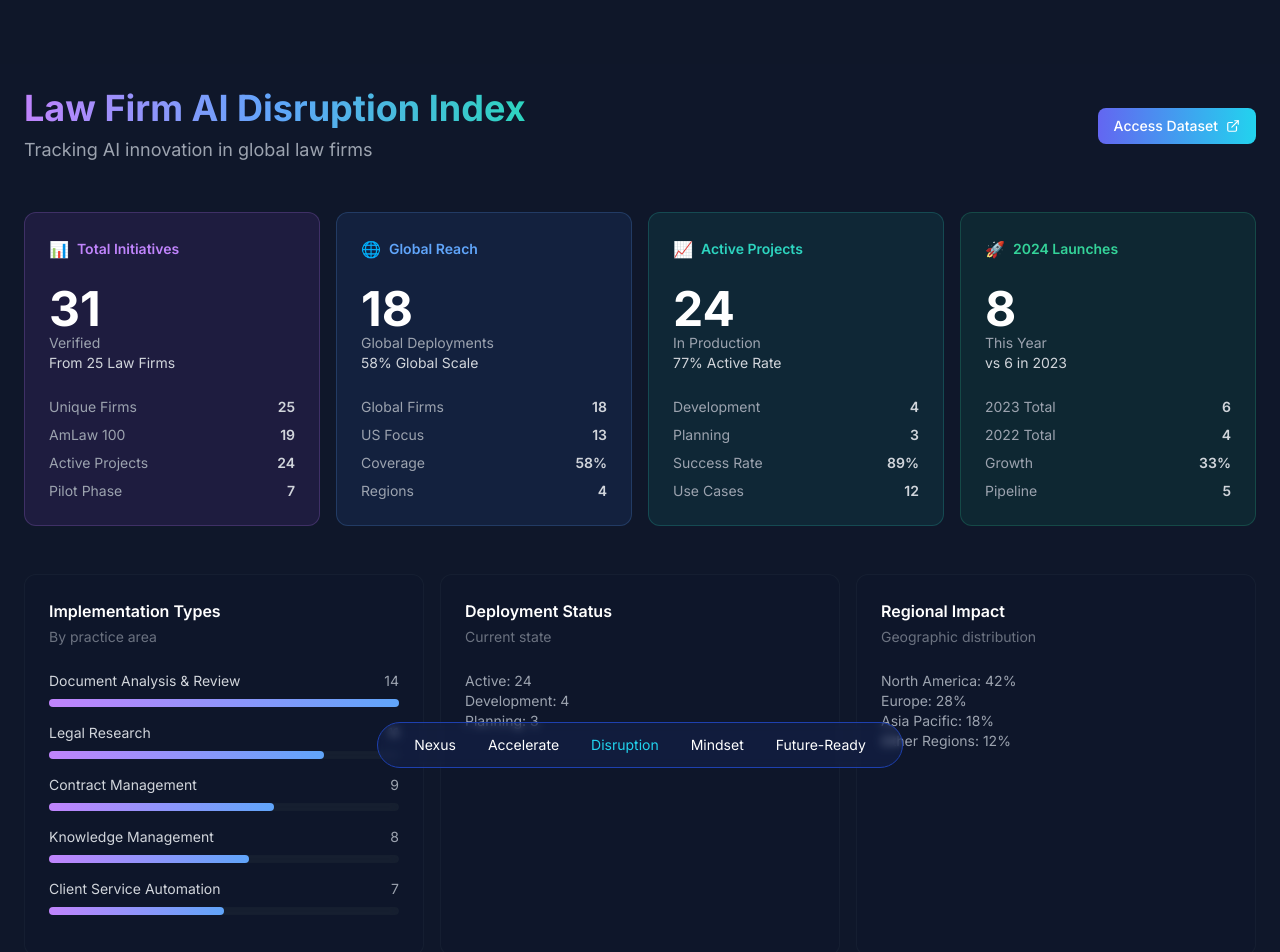
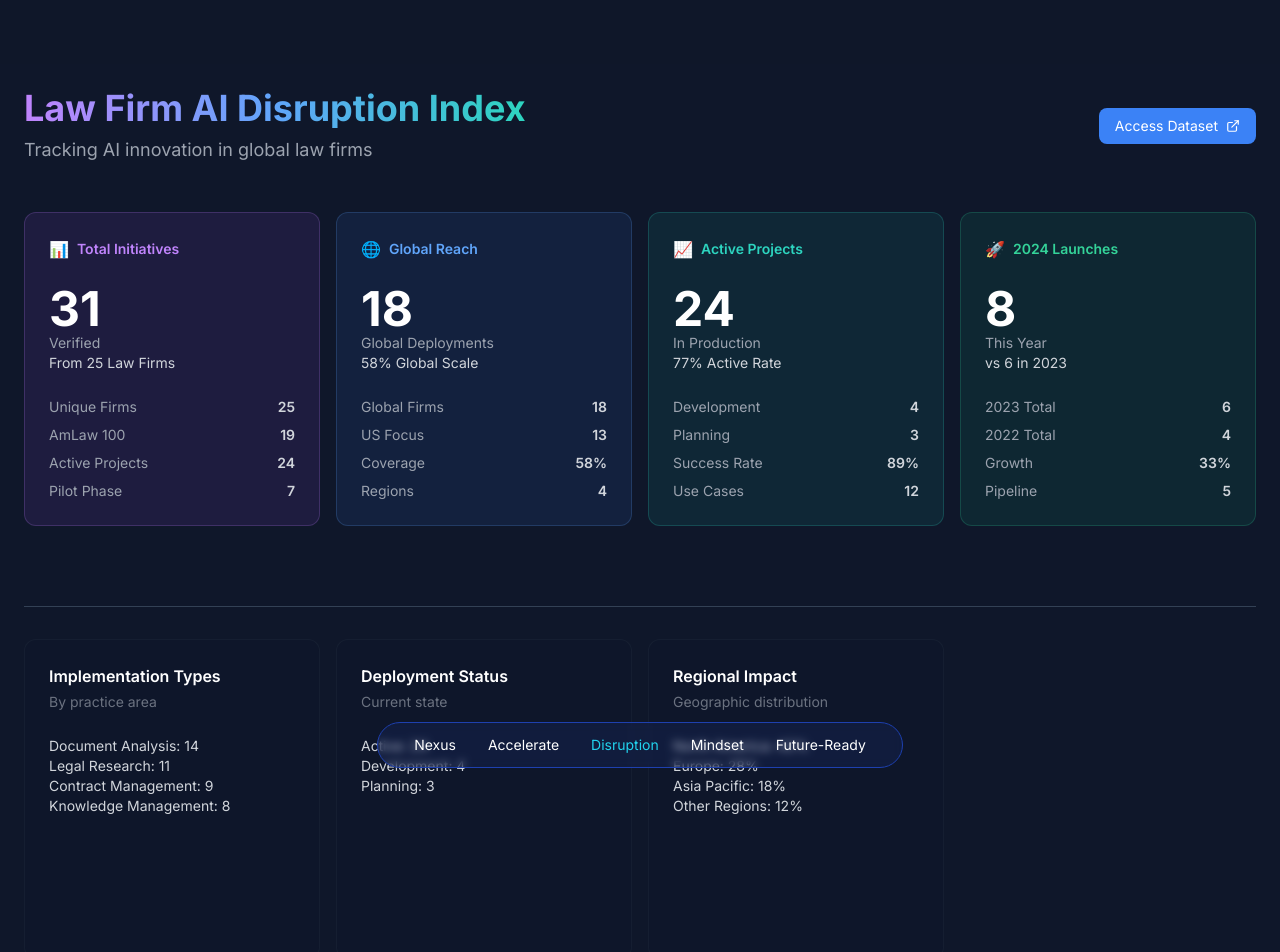
Before and after one commit to TheJohny71/ai-innovation-lab-v2, a Next.js app: page /disruption in a window 1280 px wide. Shown: the top 952 px of the page. Built offline with nearby package versions, Linux system fonts and the light colour scheme.

Commit message:
Updated DisruptionPage layout for better space utilization

```diff
--- a/src/app/disruption/page.tsx
+++ b/src/app/disruption/page.tsx
@@ -2,10 +2,8 @@
 
 import React from 'react';
 import { ExternalLink } from 'lucide-react';
-import { Button } from '@/components/shared/Button';
+import { MetricCard } from '@/components/shared/MetricCard';
 import type { MetricCardProps } from '@/types/metrics';
-import { MetricCard } from '@/components/shared/MetricCard';
-import { ImplementationBar } from '@/components/shared/ImplementationBar';
 
 const metrics: MetricCardProps[] = [
   {
@@ -84,9 +82,9 @@ const metrics: MetricCardProps[] = [
 
 const DisruptionIndex: React.FC = () => {
   return (
-    <div className="min-h-screen bg-slate-900 p-6 flex flex-col">
+    <div className="min-h-screen bg-slate-900 p-6 flex flex-col justify-center">
       <div className="max-w-7xl mx-auto w-full flex-1 flex flex-col">
-        {/* Header Section */}
+        {/* ✅ Header Section */}
         <div className="mb-12 flex justify-between items-center">
           <div className="space-y-2">
             <h1 className="text-4xl font-bold bg-gradient-to-r from-purple-400 via-blue-400 to-teal-400 bg-clip-text text-transparent">
@@ -96,62 +94,66 @@ const DisruptionIndex: React.FC = () => {
               Tracking AI innovation in global law firms
             </p>
           </div>
-          <Button
-            variant="gradient"
-            className="flex items-center gap-2 text-white"
-          >
+          <button className="flex items-center gap-2 bg-blue-500 hover:bg-blue-600 text-white px-4 py-2 rounded-lg text-sm transition-colors">
             Access Dataset
             <ExternalLink size={14} />
-          </Button>
+          </button>
         </div>
 
-        {/* Metrics Grid */}
+        {/* ✅ Metrics Grid (Aligned Consistently) */}
         <div className="grid grid-cols-4 gap-4 mb-12">
           {metrics.map((card, index) => (
             <MetricCard key={index} {...card} />
           ))}
         </div>
 
-        {/* Three Column Section with ImplementationBar */}
-        <div className="grid grid-cols-3 gap-4">
-          {/* Implementation Types */}
-          <div className="bg-slate-900/50 rounded-xl p-6 border border-slate-800/50 hover:border-slate-700/50 transition-colors">
+        {/* ✅ Added Divider to Separate Sections */}
+        <div className="border-t border-slate-700 my-8"></div>
+
+        {/* ✅ Three Column Section Adjusted for Consistency */}
+        <div className="grid grid-cols-4 gap-4">
+          {/* Column 1: Implementation Types */}
+          <div className="h-80 p-6 bg-slate-900/50 rounded-xl border border-slate-800/50">
             <h2 className="text-base font-semibold text-white mb-1">
               Implementation Types
             </h2>
             <p className="text-gray-500 text-sm mb-6">By practice area</p>
-            <ImplementationBar name="Document Analysis & Review" value={14} />
-            <ImplementationBar name="Legal Research" value={11} />
-            <ImplementationBar name="Contract Management" value={9} />
-            <ImplementationBar name="Knowledge Management" value={8} />
-            <ImplementationBar name="Client Service Automation" value={7} />
+            <p className="text-sm text-gray-300">Document Analysis: 14</p>
+            <p className="text-sm text-gray-300">Legal Research: 11</p>
+            <p className="text-sm text-gray-300">Contract Management: 9</p>
+            <p className="text-sm text-gray-300">Knowledge Management: 8</p>
           </div>
 
-          {/* Deployment Status Section */}
-          <div className="bg-slate-900/50 rounded-xl p-6 border border-slate-800/50 hover:border-slate-700/50 transition-colors">
+          {/* Column 2: Deployment Status */}
+          <div className="h-80 p-6 bg-slate-900/50 rounded-xl border border-slate-800/50">
             <h2 className="text-base font-semibold text-white mb-1">
               Deployment Status
             </h2>
             <p className="text-gray-500 text-sm mb-6">Current state</p>
-            <p className="text-sm text-gray-400">Active: 24</p>
-            <p className="text-sm text-gray-400">Development: 4</p>
-            <p className="text-sm text-gray-400">Planning: 3</p>
+            <p className="text-sm text-gray-300">Active: 24</p>
+            <p className="text-sm text-gray-300">Development: 4</p>
+            <p className="text-sm text-gray-300">Planning: 3</p>
           </div>
 
-          {/* Regional Impact Section */}
-          <div className="bg-slate-900/50 rounded-xl p-6 border border-slate-800/50 hover:border-slate-700/50 transition-colors">
+          {/* Column 3: Regional Impact */}
+          <div className="h-80 p-6 bg-slate-900/50 rounded-xl border border-slate-800/50">
             <h2 className="text-base font-semibold text-white mb-1">
               Regional Impact
             </h2>
             <p className="text-gray-500 text-sm mb-6">
               Geographic distribution
             </p>
-            <p className="text-sm text-gray-400">North America: 42%</p>
-            <p className="text-sm text-gray-400">Europe: 28%</p>
-            <p className="text-sm text-gray-400">Asia Pacific: 18%</p>
-            <p className="text-sm text-gray-400">Other Regions: 12%</p>
+            <p className="text-sm text-gray-300">North America: 42%</p>
+            <p className="text-sm text-gray-300">Europe: 28%</p>
+            <p className="text-sm text-gray-300">Asia Pacific: 18%</p>
+            <p className="text-sm text-gray-300">Other Regions: 12%</p>
           </div>
         </div>
+
+        {/* ✅ Data Summary (Minimal) */}
+        <p className="text-sm text-gray-500 mt-8 text-center">
+          Data last updated: January 2024 | Sources: Verified Firm Submissions
+        </p>
       </div>
     </div>
   );
```
